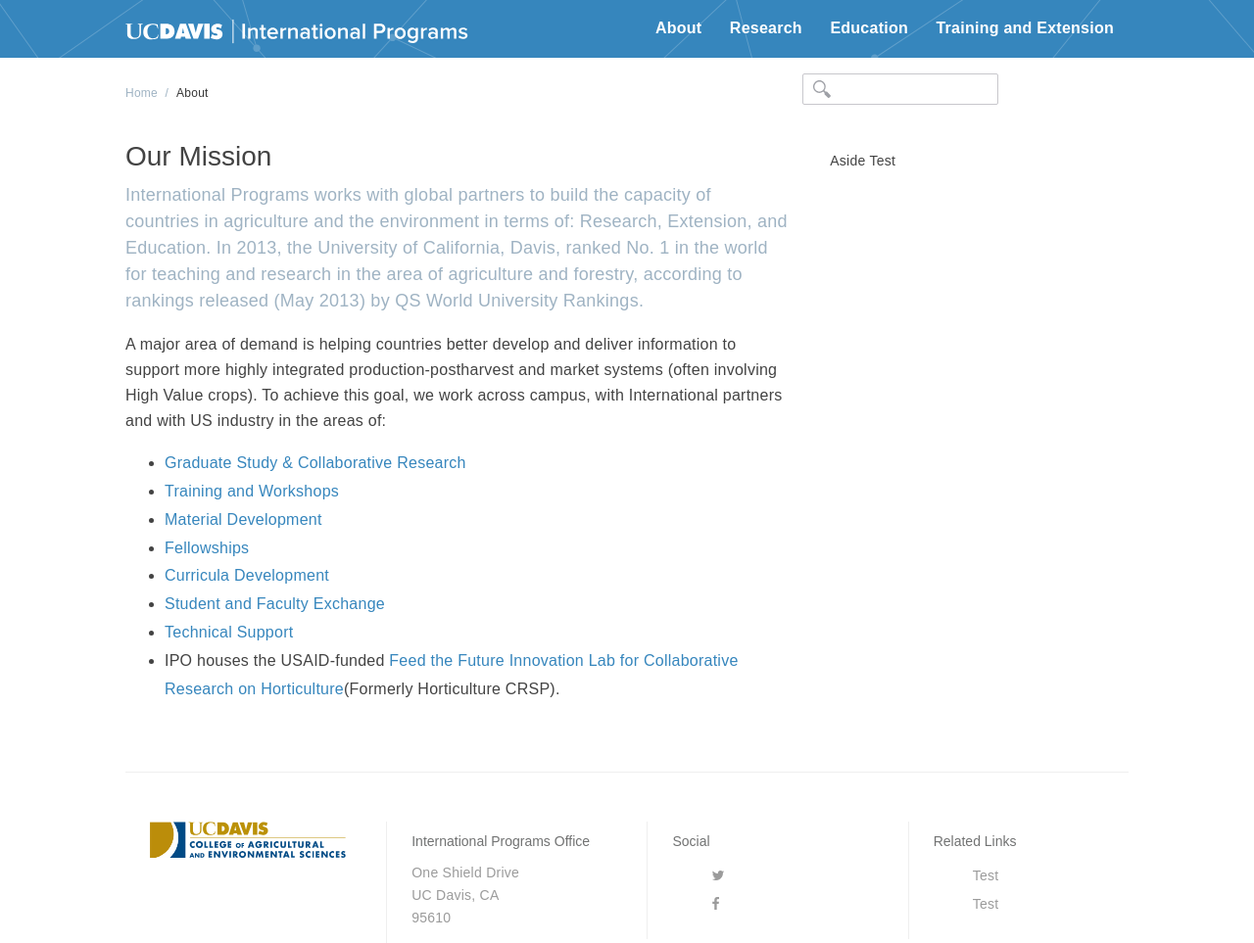
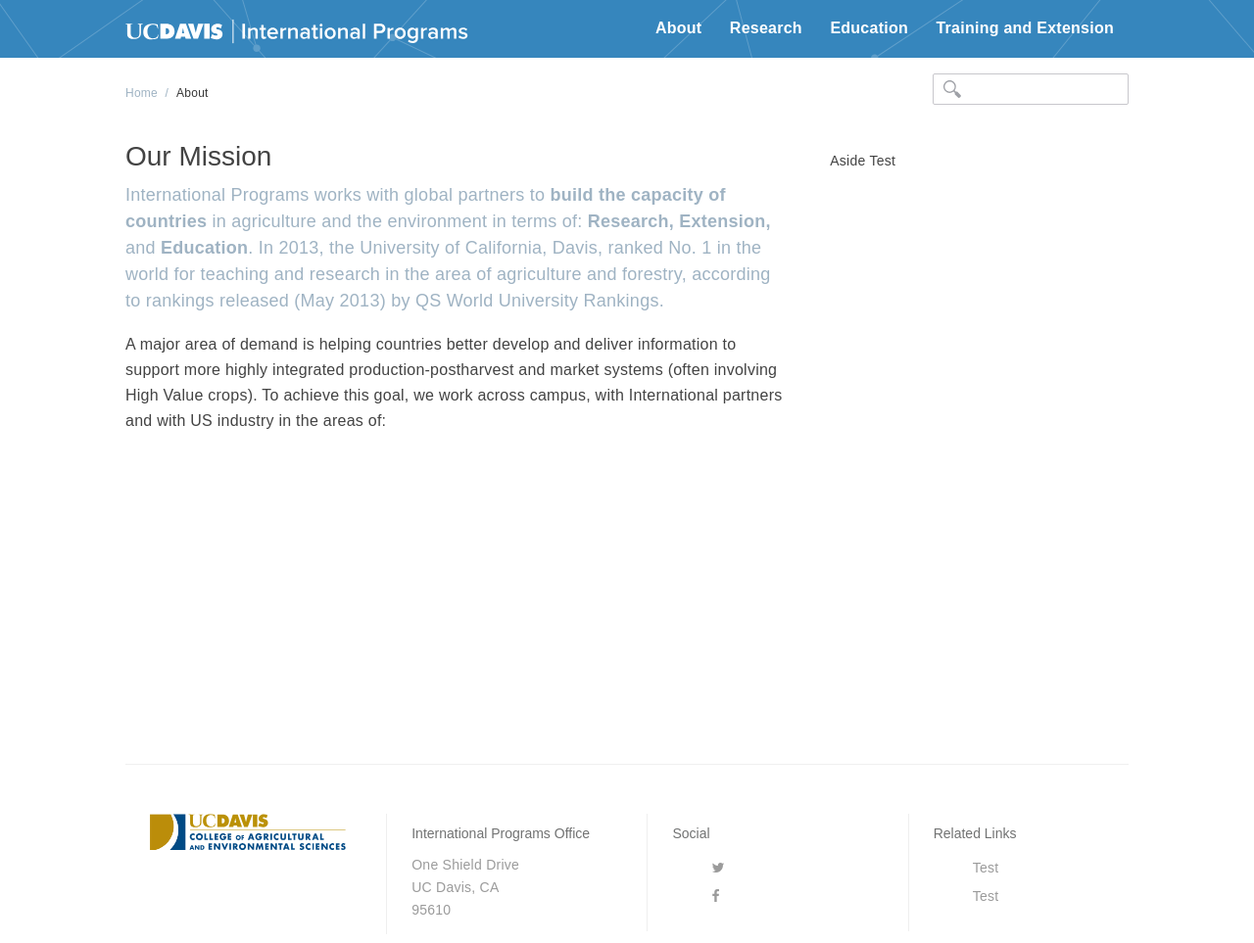
Before and after one commit to ucdavis/ip, a Jekyll site: the page built from about/index.html, in a window 1280 px wide. Shown: the whole page at 98% size. Built offline with Jekyll 4.4.1, drawn with Linux system fonts in a browser that asks for light colours; nearby versions of some CDN libraries.

Commit message:
AIP question

```diff
--- a/_includes/navigation.html
+++ b/_includes/navigation.html
@@ -10,7 +10,7 @@
                     <li><a href="/about">Mission</a></li>
                     <li><a href="/components#bgvideo">Team</a></li>
                     <li><a href="/about/where-we-work">Where we work</a></li>
-                    <li><a href="/about/impact">Impact</a></li>
+            <!--         <li><a href="/about/impact">Impact</a></li> -->
                     <li><a href="/about/contact">Contact & Visit</a></li>
                 </li>
             </ul>
@@ -18,7 +18,7 @@
         <li>
             <a href="/research">Research</a>
             <ul class="dropdown">
-                <li><a href="/research/">Innovation Labs</a></li>
+                <li><a target="_blank" href="http://gip.ucdavis.edu">Innovation Labs</a></li>
                     <li><a href="/research/">CAS</a></li>
                     <li><a href="/research/">AIP</a></li>
             </ul>
--- a/_sass/_formfields.scss
+++ b/_sass/_formfields.scss
@@ -1,5 +1,5 @@
 .searchwrapper {
-margin-right:13%;
+
 }
 .main_search {
     width:100%;
--- a/about/index.html
+++ b/about/index.html
@@ -7,21 +7,8 @@
 
 <article>
     <h1>{{ page.title }}</h1>
-    <p class="lead">International Programs works with global partners to build the capacity of countries in agriculture and the environment in terms of: Research, Extension, and Education. In 2013, the University of California, Davis, ranked No. 1 in the world for teaching and research in the area of agriculture and forestry, according to rankings released (May 2013) by QS World University Rankings.</p>
+    <p class="lead">International Programs works with global partners to <b>build the capacity of countries</b> in agriculture and the environment in terms of: <b>Research, Extension,</b> and <b>Education</b>. In 2013, the University of California, Davis, ranked No. 1 in the world for teaching and research in the area of agriculture and forestry, according to rankings released (May 2013) by QS World University Rankings.</p>
     <p>A major area of demand is helping countries better develop and deliver information to support more highly integrated production-postharvest and market systems (often involving High Value crops). To achieve this goal, we work across campus, with International partners and with US industry in the areas of:</p>
-    <ul>
-        <li><a title="Graduate study &amp; Collaborative Research" href="#">Graduate Study &amp; Collaborative Research</a>
-        </li>
-        <li><a title="Recent courses" href="resolveuid/70c08f0073442d56acf1824f4bb5d061">Training and Workshops</a></li>
-        <li><a title="Material development" href="resolveuid/043e83642ba6c7298ba0dad21ef26b9f">Material Development</a>
-            <a class="external-link" href="http://caes.ucdavis.edu/"></a>
-        </li>
-        <li><a title="Fellowships" href="resolveuid/e24a8575244f572739288dedd0af9bbb">Fellowships</a></li>
-        <li><a title="Curriculum Development" href="resolveuid/3d8a1b236b375b8735386c33e7efb1aa">Curricula Development</a></li>
-        <li><a title="Student and Faculty exchange" href="resolveuid/9cba90f9ea3dd1d07c0629d6616c798f">Student and Faculty Exchange</a></li>
-        <li><a title="Technical support" href="resolveuid/abb8bd9e2abc3ec11599d7cd52918237">Technical Support</a></li>
-        <li>IPO houses the USAID-funded <a href="http://horticulture.ucdavis.edu">Feed the Future Innovation Lab for Collaborative Research on Horticulture</a>(Formerly Horticulture CRSP).</li>
-    </ul>
 </article>
 <aside>
     <p>Aside Test</p>
```
Also changed, not shown: about/impact.html (deleted, +0 -28 lines).
